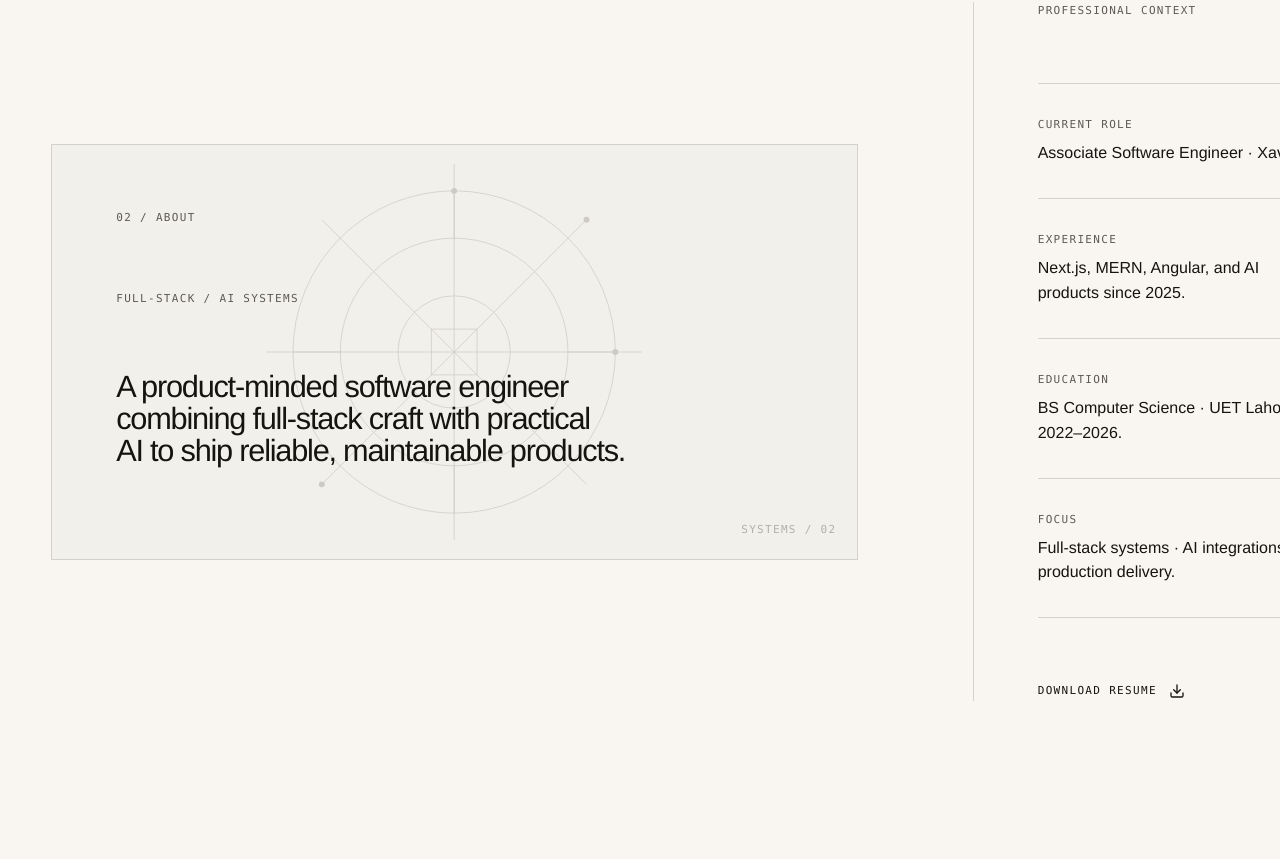
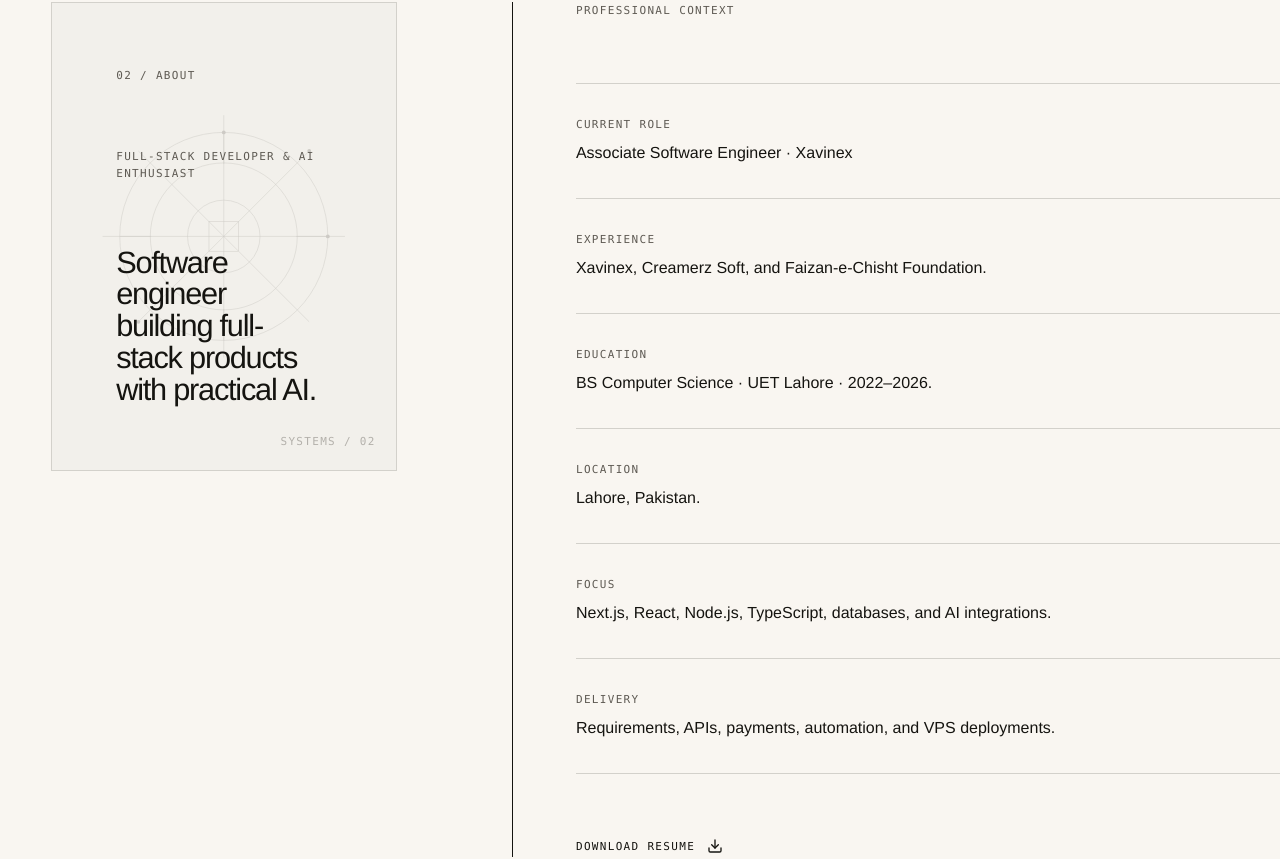
Before and after one commit to zzayd30/New-Portfolio, a Next.js app: page / in a window 1280 px wide. Shown: the part 1005-1864 px from the top of the page. Built offline with nearby package versions, Linux system fonts and the light colour scheme.

Commit message:
refine about section content

```diff
--- a/src/app/globals.css
+++ b/src/app/globals.css
@@ -243,6 +243,33 @@ body {
   padding-inline-start: var(--space-layout);
 }
 
+.about-timeline {
+  position: relative;
+  padding-inline-start: var(--space-layout);
+}
+
+.about-timeline-track,
+.about-timeline-progress {
+  position: absolute;
+  inset-block: 0;
+  inset-inline-start: 0;
+  width: var(--border-width);
+}
+
+.about-timeline-track {
+  background: var(--border);
+}
+
+.about-timeline-progress {
+  background: var(--foreground);
+  transform-origin: top;
+}
+
+.about-timeline .about-context {
+  border-inline-start: 0;
+  padding-inline-start: 0;
+}
+
 .about-profile {
   position: relative;
   min-height: var(--about-profile-min-height);
@@ -252,6 +279,7 @@ body {
 }
 
 @media (min-width: 64rem) {
+  .about-section .about-profile,
   .experience-profile {
     position: sticky;
     top: calc(var(--navbar-height) + var(--space-experience-sticky-gap));
--- a/src/components/about/about-section.tsx
+++ b/src/components/about/about-section.tsx
@@ -1,6 +1,7 @@
 "use client";
 
-import { motion, useReducedMotion } from "motion/react";
+import { motion, useReducedMotion, useScroll, useSpring } from "motion/react";
+import { useRef } from "react";
 
 import { Container } from "@/components/layout/container";
 import { aboutContent } from "@/data/about";
@@ -12,6 +13,12 @@ import { AboutIntro } from "./about-intro";
 
 export function AboutSection() {
   const shouldReduceMotion = useReducedMotion();
+  const aboutRef = useRef<HTMLDivElement>(null);
+  const { scrollYProgress } = useScroll({
+    target: aboutRef,
+    offset: ["start 65%", "end 65%"],
+  });
+  const scaleY = useSpring(scrollYProgress, motionTokens.spring.gentle);
 
   return (
     <section
@@ -21,8 +28,8 @@ export function AboutSection() {
       className="about-section chapter-section border-t border-border py-section"
     >
       <Container size="display">
-        <div className="grid gap-layout lg:grid-cols-editorial lg:items-center xl:gap-section-gap">
-          <div className="about-profile lg:col-span-8">
+        <div className="grid gap-layout lg:grid-cols-editorial lg:items-start xl:gap-section-gap">
+          <div className="about-profile lg:col-span-4 lg:self-start">
             <AboutGraphic />
             <div className="about-profile-content relative z-10">
               <motion.p
@@ -40,7 +47,25 @@ export function AboutSection() {
               <AboutIntro content={aboutContent} />
             </div>
           </div>
-          <AboutDetails content={aboutContent} />
+          <div ref={aboutRef} className="about-timeline lg:col-span-8 lg:col-start-5">
+            <div aria-hidden="true" className="about-timeline-track" />
+            <motion.div
+              aria-hidden="true"
+              style={{ scaleY: shouldReduceMotion ? 1 : scaleY }}
+              className="about-timeline-progress"
+            />
+            <motion.div
+              initial={{ opacity: 0, y: motionTokens.distance.normal }}
+              whileInView={{ opacity: 1, y: 0 }}
+              viewport={{ once: false, amount: 0.25 }}
+              transition={{
+                duration: shouldReduceMotion ? 0 : motionTokens.duration.slow,
+                ease: motionTokens.easing.editorial,
+              }}
+            >
+              <AboutDetails content={aboutContent} />
+            </motion.div>
+          </div>
         </div>
       </Container>
     </section>
--- a/src/data/about.ts
+++ b/src/data/about.ts
@@ -3,9 +3,8 @@ import type { AboutContent } from "@/types/about";
 export const aboutContent: AboutContent = {
   sectionNumber: "02",
   eyebrow: "About",
-  introLabel: "Full-stack / AI systems",
-  introduction:
-    "A product-minded software engineer combining full-stack craft with practical AI to ship reliable, maintainable products.",
+  introLabel: "Full-stack Developer & AI Enthusiast",
+  introduction: "Software engineer building full-stack products with practical AI.",
   details: [
     {
       label: "Current role",
@@ -13,15 +12,23 @@ export const aboutContent: AboutContent = {
     },
     {
       label: "Experience",
-      value: "Next.js, MERN, Angular, and AI products since 2025.",
+      value: "Xavinex, Creamerz Soft, and Faizan-e-Chisht Foundation.",
     },
     {
       label: "Education",
       value: "BS Computer Science · UET Lahore · 2022–2026.",
     },
     {
+      label: "Location",
+      value: "Lahore, Pakistan.",
+    },
+    {
       label: "Focus",
-      value: "Full-stack systems · AI integrations · production delivery.",
+      value: "Next.js, React, Node.js, TypeScript, databases, and AI integrations.",
+    },
+    {
+      label: "Delivery",
+      value: "Requirements, APIs, payments, automation, and VPS deployments.",
     },
   ],
   resume: {
```
